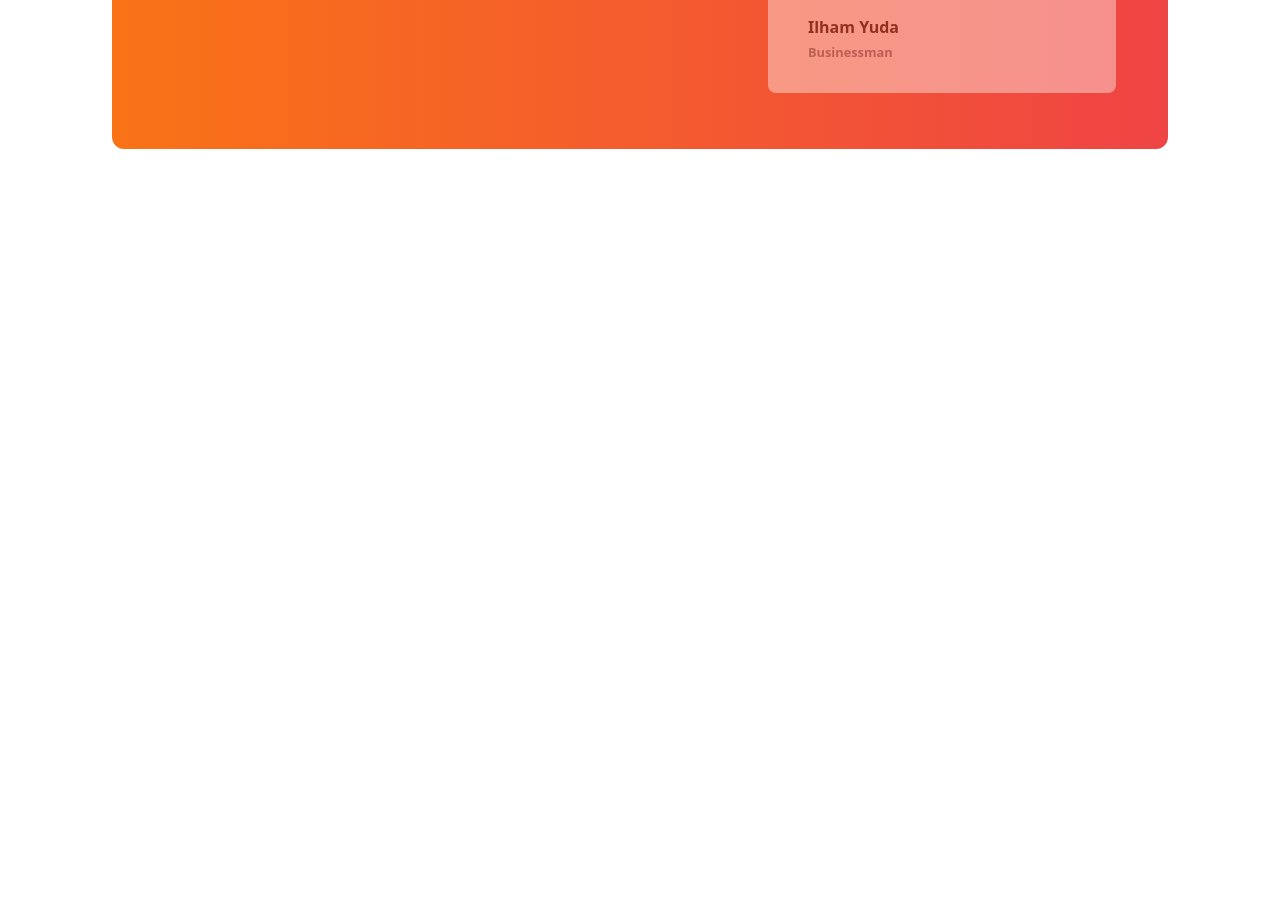
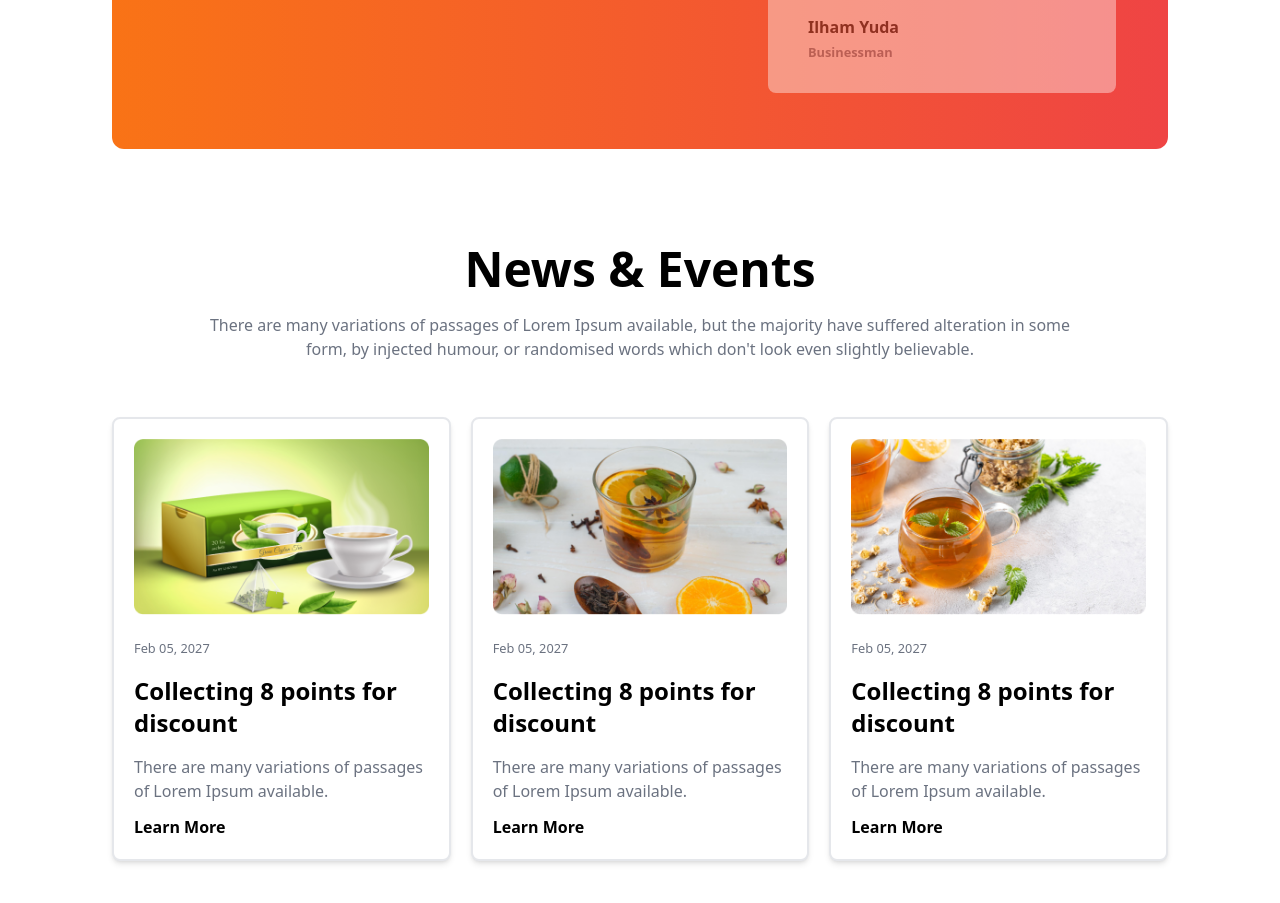
Before and after one commit to Tofael66/Tea-House-web, a plain HTML site: page index.html in a window 1280 px wide. Shown: the part 2327-3230 px from the top of the page. Before the commit the page ends 2572 px from the top, so only its background shows below. Drawn offline with nearby package versions, Linux system fonts and the light colour scheme.

Commit message:
news section done

```diff
--- a/index.html
+++ b/index.html
@@ -219,12 +219,62 @@
      <small class="font-bold text-gray-500">Businessman</small>
        </div>
       </div>
+</div>
+</div>
+</section>
 
 
-  </div>
+<!-- News section start -->
+ <section class="mb-24">
+  <!-- text div -->
+   <div class="text-center mb-14">
+    <h1 class="text-5xl font-bold mb-5">News & Events</h1>
+    <p class="text-gray-500">There are many variations of passages of Lorem Ipsum available, but the majority have suffered alteration in some <br>form, by injected humour, or randomised words which don't look even slightly believable. </p>
+   </div>
 
-  </div>
+   <!-- card container -->
+    <div class=" grid grid-cols-1 md:grid-cols-3 lg:grid-cols-3 gap-8 md:gap-5">
+      <!-- card -1 -->
+       <div class=" items-center rounded-lg shadow-md bg-white overflow-hidden p-5 border-solid border-2">
+        <!-- image -->
+         <div class="mb-5"><img src="images/news-1.png" alt=""></div>
+<div >
+  <small class="text-gray-500 ">Feb 05, 2027</small>
+  <h2 class="font-bold text-2xl mt-4">Collecting 8 points for discount</h2>
+  <p class="text-gray-500 mt-4">There are many variations of passages of Lorem Ipsum available.</p>
+  <h4 class="font-bold mt-3">Learn More</h4>
+</div>
+       </div>
+
+<!-- card-2 -->
+
+<div class=" items-center rounded-lg shadow-md bg-white overflow-hidden p-5 border-solid border-2">
+  <!-- image -->
+   <div class="mb-5"><img src="images/news-2.png" alt=""></div>
+<div >
+<small class="text-gray-500 ">Feb 05, 2027</small>
+<h2 class="font-bold text-2xl mt-4">Collecting 8 points for discount</h2>
+<p class="text-gray-500 mt-4">There are many variations of passages of Lorem Ipsum available.</p>
+<h4 class="font-bold mt-3">Learn More</h4>
+</div>
+ </div>
+
+ <!-- card-3 -->
+ <div class=" items-center rounded-lg shadow-md bg-white overflow-hidden p-5 border-solid border-2">
+  <!-- image -->
+   <div class="mb-5"><img src="images/news-3.png" alt=""></div>
+<div >
+<small class="text-gray-500 ">Feb 05, 2027</small>
+<h2 class="font-bold text-2xl mt-4">Collecting 8 points for discount</h2>
+<p class="text-gray-500 mt-4">There are many variations of passages of Lorem Ipsum available.</p>
+<h4 class="font-bold mt-3">Learn More</h4>
+</div>
+ </div>
+
+    </div>
 </section>
+
+
    </main>
 </body>
 </html>
```
